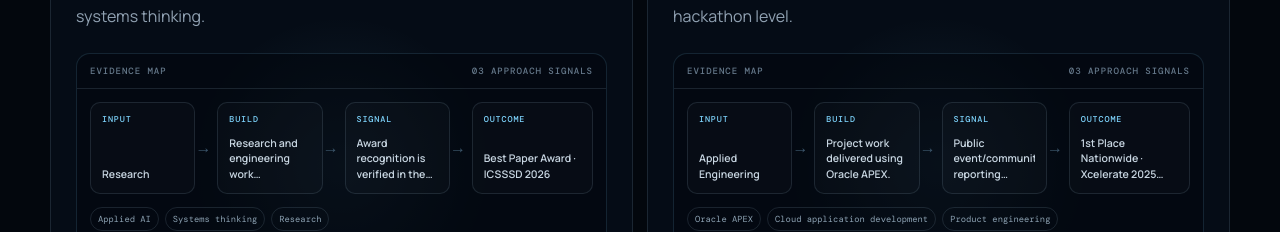
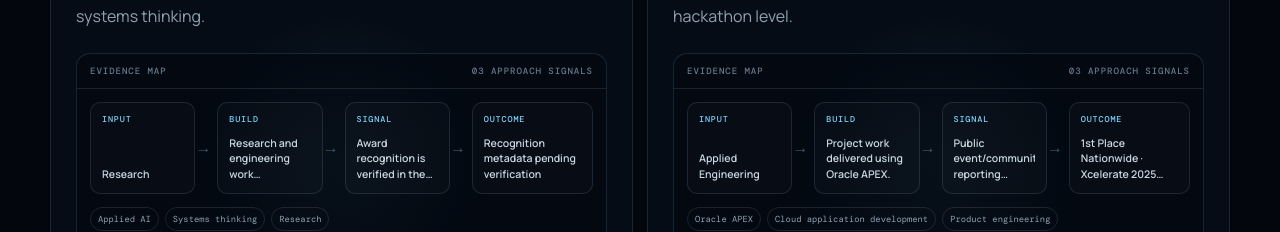
Before and after one commit to InfX2243/portfolio, a React (Vite) app: page / in a window 1280 px wide. Shown: the part 1300-1532 px from the top of the page. Built offline with nearby package versions, Linux system fonts and the light colour scheme.

Commit message:
content: tighten evidence boundaries

```diff
--- a/src/data/portfolio.js
+++ b/src/data/portfolio.js
@@ -32,7 +32,7 @@ export const projects = [
       "A research project positioned at the intersection of applied AI and systems thinking.",
     contribution: "Research and engineering work represented through the project.",
     approach: ["Applied AI", "Systems thinking", "Research"],
-    outcome: "Best Paper Award · ICSSSD 2026",
+    outcome: "Recognition metadata pending verification",
     evidence: "Award recognition is verified in the repository content source.",
     links: {},
     caseStudy: { problem: null, context: null, role: null, architecture: null, technicalDecisions: null, implementation: null, challenge: null, tradeoffs: null, result: null, evidence: null, learning: null },
```
